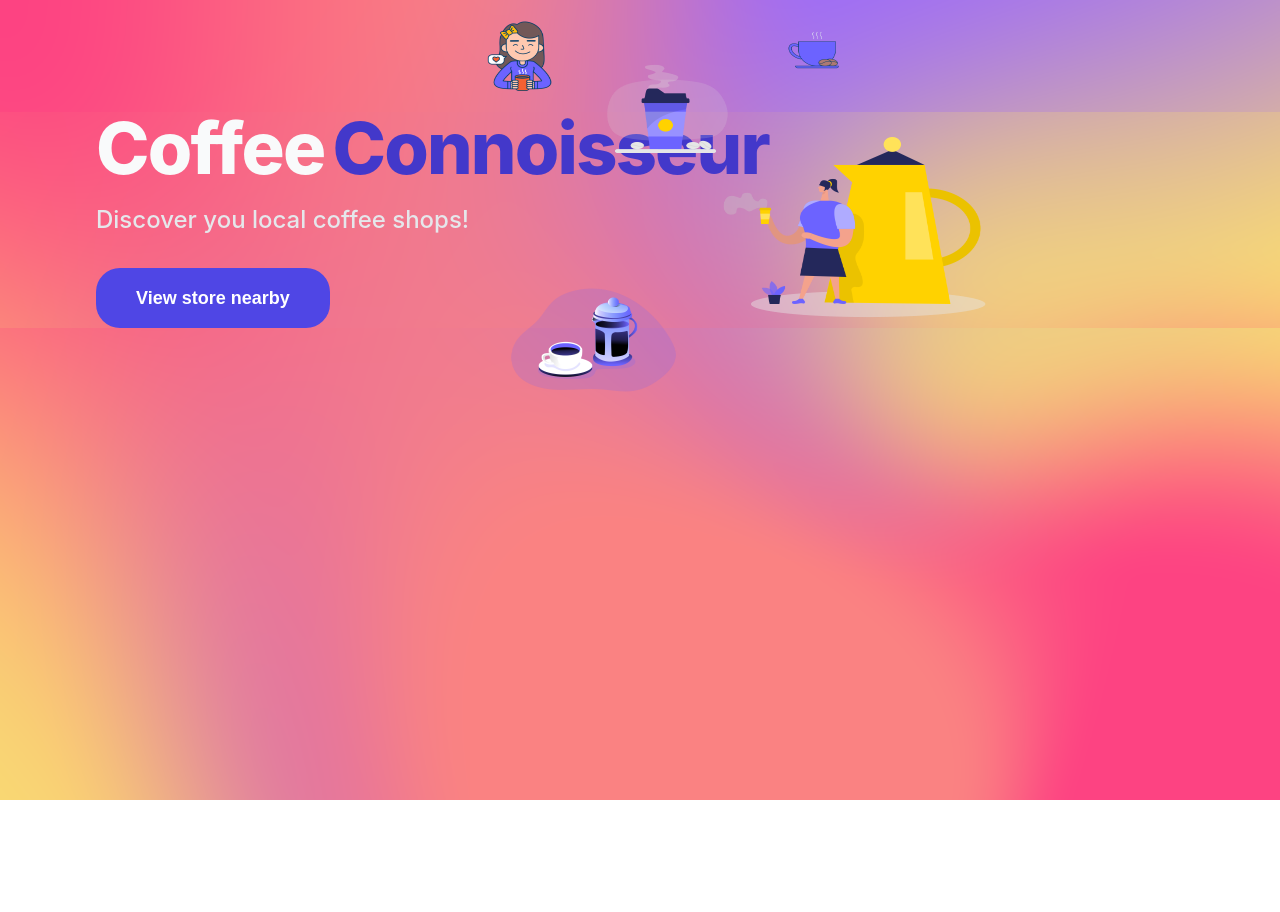
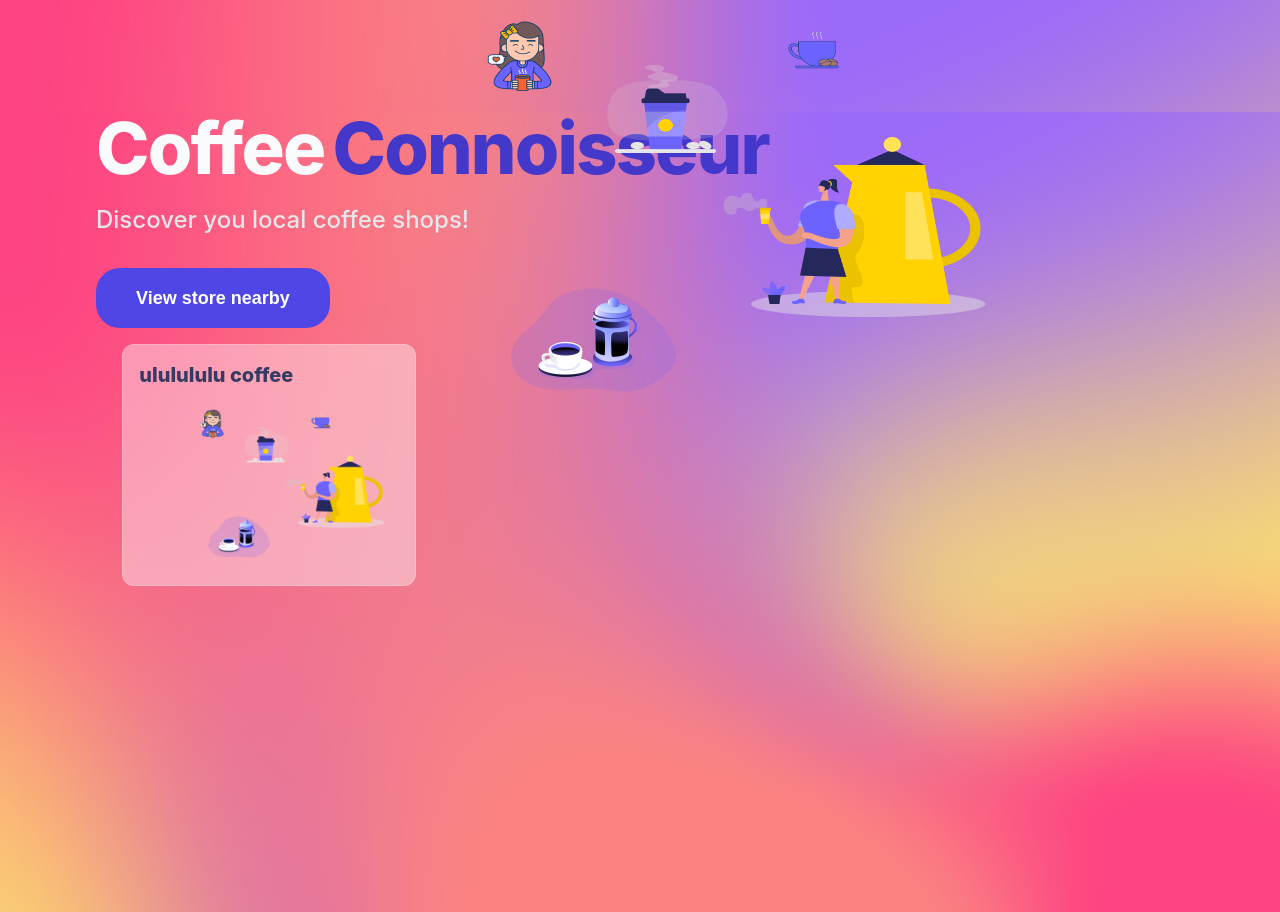
Before and after one commit to akashc777/coffee_store_nextjs, a Next.js app: page / in a window 1280 px wide. Before the commit the page ends 800 px from the top, so only its background shows below. Built offline with nearby package versions, Linux system fonts and the light colour scheme.

Commit message:
added card component

```diff
--- /dev/null
+++ b/components/card.module.css
@@ -0,0 +1,56 @@
+.cardLink {
+    margin: auto;
+    --tw-shadow: 0 20px 25px -5px rgba(0, 0, 0, 0.1),
+      0 10px 10px -5px rgba(0, 0, 0, 0.04);
+    box-shadow: 0 0 transparent, 0 0 #0000, 0 0 transparent, 0 0 #0000,
+      0 0 transparent;
+
+    border-color: var(--text-white-100);
+    border-radius: 0.75rem /* 12px */;
+  }
+
+  .container {
+    border-radius: 0.75rem /* 12px */;
+    padding-top: 0.25rem /* 4px */;
+    padding-bottom: 0.25rem /* 4px */;
+    padding-bottom: 1.25rem /* 20px */;
+    padding-left: 1rem /* 16px */;
+    padding-right: 1rem /* 16px */;
+
+    backdrop-filter: blur(10px);
+  }
+
+  .cardHeaderWrapper {
+    margin-top: 0.75rem /* 12px */;
+    margin-bottom: 0.75rem /* 12px */;
+  }
+
+  .cardHeader {
+    text-overflow: ellipsis;
+    white-space: nowrap;
+    font-size: 1.25rem /* 20px */;
+    line-height: 1.75rem /* 28px */;
+    font-weight: 800;
+    overflow: hidden;
+    width: 16rem /* 256px */;
+  }
+
+  .cardImageWrapper {
+    color: var(--text-white-100);
+  }
+
+  .cardImage {
+    border-radius: 0.75rem /* 12px */;
+  }
+
+  @media (min-width: 1024px) {
+    .cardHeader {
+      width: 16rem /* 256px */;
+    }
+  }
+
+  @media (min-width: 768px) {
+    .cardHeader {
+      width: 16rem /* 256px */;
+    }
+  }
--- /dev/null
+++ b/components/card.tsx
@@ -0,0 +1,36 @@
+import type { NextPage } from "next";
+import Image from "next/image";
+import Link from "next/link";
+import styles from "./card.module.css";
+import cls from "classnames";
+
+interface Props {
+    href: string;
+    name: string;
+    imgUrl: string;
+    className?: string;
+}
+const Card: NextPage<Props> = (props) => {
+    return (
+        <Link href={props.href}>
+            <a className={styles.cardLink}>
+                <div className={cls("glass", styles.container)}>
+                    <div className={styles.cardHeaderWrapper}>
+                        <h2 className={styles.cardHeader}>{props.name}</h2>
+                    </div>
+                    <div className={styles.cardImageWrapper}>
+                        <Image
+                            alt={props.name}
+                            className={styles.cardImage}
+                            src={props.imgUrl}
+                            width={260}
+                            height={160}
+                        />
+                    </div>
+                </div>
+            </a>
+        </Link>
+    );
+};
+
+export default Card;
--- a/package.json
+++ b/package.json
@@ -8,11 +8,13 @@
     "lint": "next lint"
   },
   "dependencies": {
+    "classnames": "^2.3.1",
     "next": "12.0.7",
     "react": "17.0.2",
     "react-dom": "17.0.2"
   },
   "devDependencies": {
+    "@types/classnames": "^2.3.1",
     "@types/node": "16.11.11",
     "@types/react": "17.0.37",
     "eslint": "8.4.0",
--- a/pages/index.tsx
+++ b/pages/index.tsx
@@ -3,6 +3,7 @@ import Head from "next/head";
 import Image from "next/image";
 import styles from "../styles/Home.module.css";
 import Banner from "../components/banner";
+import Card from "../components/card";
 
 const Home: NextPage = () => {
     const handleOnBannerBtnClick = () => {
@@ -26,6 +27,14 @@ const Home: NextPage = () => {
                         height={400}
                     />
                 </div>
+                <div className={styles.cardLayout}>
+                    <Card
+                        name="ululululu coffee"
+                        imgUrl="/static/hero-image.png"
+                        href="coffee-store/ululululu"
+                        className={styles.cards}
+                    />
+                </div>
             </main>
         </div>
     );
--- a/styles/globals.css
+++ b/styles/globals.css
@@ -2,8 +2,9 @@ html,
 body {
     padding: 0;
     margin: 0;
-  font-family: PlayfairDisplay, -apple-system, BlinkMacSystemFont, Segoe UI, Roboto,
-    Oxygen, Ubuntu, Cantarell, Fira Sans, Droid Sans, Helvetica Neue, sans-serif;
+    font-family: PlayfairDisplay, -apple-system, BlinkMacSystemFont, Segoe UI,
+        Roboto, Oxygen, Ubuntu, Cantarell, Fira Sans, Droid Sans, Helvetica Neue,
+        sans-serif;
 
     background: url("/static/background.png");
 
@@ -11,6 +12,7 @@ body {
     background-repeat: no-repeat;
     background-size: cover;
     color: #373b64;
+    height: 100%;
 }
 
 a {
```
Also changed, not shown: 1 other file (tests, documents, lock files or other folders). Lines whose indentation alone changed are shown as unchanged.
